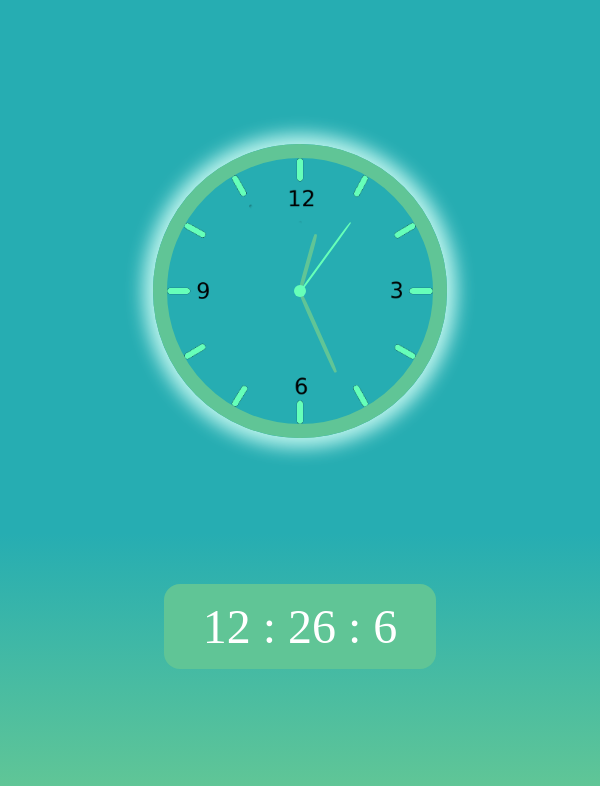
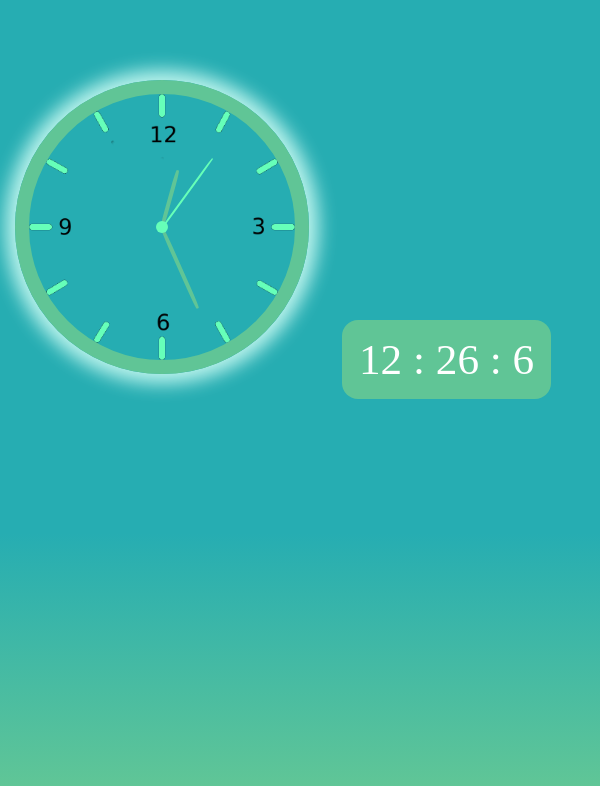
Before and after one commit to shivangi-srivastava-cedcoss/analog_clock, a plain HTML site: page index.html in a window 600 px wide. Drawn offline with Linux system fonts and the light colour scheme.

Commit message:
Add files via upload

```diff
--- a/clock.css
+++ b/clock.css
@@ -76,3 +76,25 @@ body
     border-radius: 16px;
     color: white;
 }
+@media (min-width:552px) and (max-width:760px)
+{
+    .clock
+    {
+        top: 10vh;
+        right: 23vw;
+    }
+    .digital
+    {
+        top: 40vh;
+        left: 57vw;
+        padding: 15px 17px;
+        font-size: 2.7em;
+    }
+}
+@media (max-width:310px)
+{
+    .digital
+    {
+        padding: 15px 17px;
+    }
+}
```
Also changed, not shown: index.html (+1 -0 lines).
